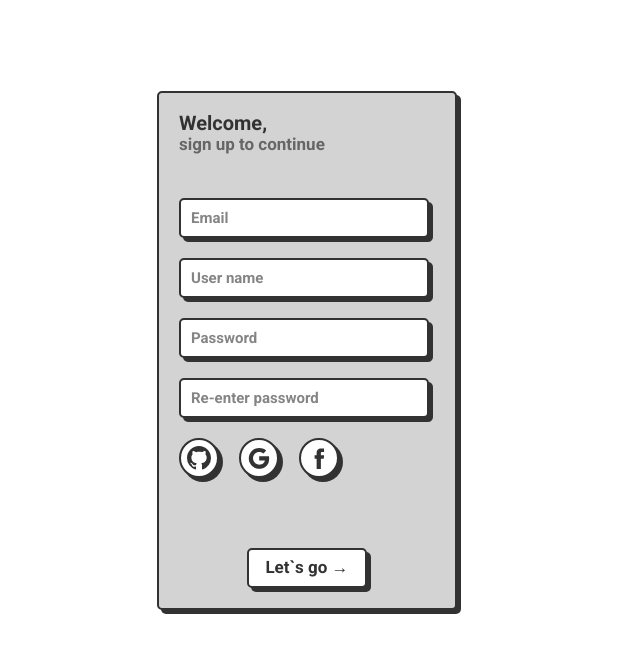
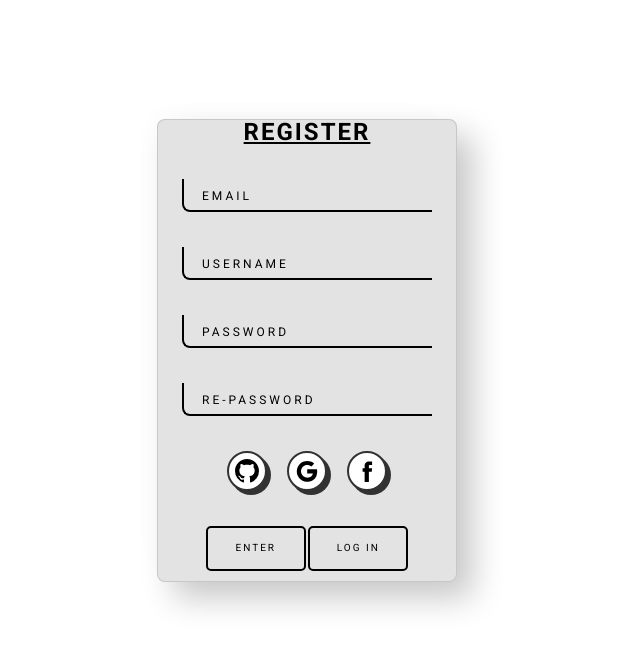
Before and after one commit to chihuong28502/DemoTest, a plain HTML site: page register.html in a window 1280 px wide. Shown: the whole page, without its empty margins (333-973 px from the left). Drawn offline with nearby package versions, Linux system fonts and the light colour scheme.

Commit message:
edit form

```diff
--- a/access/css/csslogin/library.css
+++ b/access/css/csslogin/library.css
@@ -164,3 +164,53 @@
     transition: all 0.2s linear;
     transition-delay: 0.15s;
 }
+
+
+/* icon */
+.login-with {
+    display: flex;
+    gap: 20px;
+}
+
+.button-log {
+cursor: pointer;
+width: 40px;
+height: 40px;
+border-radius: 100%;
+border: 2px solid #323232;
+background-color: #fff;
+box-shadow: 4px 4px #323232;
+color: #323232;
+font-size: 25px;
+display: flex;
+justify-content: center;
+align-items: center;
+}
+
+.icon {
+    width: 24px;
+    height: 24px;
+    fill: var(--main-color);
+}
+
+.button-log:active, .button-confirm:active {
+    box-shadow: 0px 0px #323232;
+    transform: translate(3px, 3px);
+}
+
+.button-confirm {
+    margin: 50px auto 0 auto;
+    width: 120px;
+    height: 40px;
+    border-radius: 5px;
+    border: 2px solid #323232;
+    background-color: #fff;
+    box-shadow: 4px 4px #323232;
+    font-size: 17px;
+    font-weight: 600;
+    color: #323232;
+    cursor: pointer;
+}
+.button-log:active{
+    background-color: #828080;
+}
--- a/access/css/cssregister/library.css
+++ b/access/css/cssregister/library.css
@@ -1,91 +1,174 @@
-.form {
-    --input-focus: #2d8cf0;
-    --font-color: #323232;
-    --font-color-sub: #666;
-    --bg-color: #fff;
-    --main-color: #323232;
-    padding: 20px;
-    background: lightgrey;
-    display: -webkit-box;
-    display: -ms-flexbox;
-    display: flex;
-    -webkit-box-orient: vertical;
-    -webkit-box-direction: normal;
-    -ms-flex-direction: column;
-    flex-direction: column;
-    -webkit-box-align: start;
-    -ms-flex-align: start;
-    align-items: flex-start;
-    -webkit-box-pack: center;
-    -ms-flex-pack: center;
-    justify-content: center;
-    gap: 20px;
-    border-radius: 5px;
-    border: 2px solid var(--main-color);
-    -webkit-box-shadow: 4px 4px var(--main-color);
-    box-shadow: 4px 4px var(--main-color);
+.login {
+    color: #000;
+    text-transform: uppercase;
+    letter-spacing: 2px;
+    display: block;
+    font-weight: bold;
+    font-size: x-large;
 }
 
-.title {
-    color: var(--font-color);
-    font-weight: 900;
-    font-size: 20px;
-    margin-bottom: 25px;
+.card {
+    display: flex;
+    justify-content: center;
+    align-items: center;
+    min-height: 350px;
+    width: 300px;
+    flex-direction: column;
+    gap: 35px;
+    background: #e3e3e3;
+    box-shadow: 16px 16px 32px #c8c8c8, -16px -16px 32px #fefefe;
+    border-radius: 8px;
 }
 
-.title span {
-    color: var(--font-color-sub);
-    font-weight: 600;
-    font-size: 17px;
+.inputBox {
+    position: relative;
+    width: 250px;
 }
 
-.input {
-    width: 250px;
-    height: 40px;
-    border-radius: 5px;
-    border: 2px solid var(--main-color);
-    background-color: var(--bg-color);
-    -webkit-box-shadow: 4px 4px var(--main-color);
-    box-shadow: 4px 4px var(--main-color);
-    font-size: 15px;
-    font-weight: 600;
-    color: var(--font-color);
-    padding: 5px 10px;
+.inputBox input {
+    width: 100%;
+    padding: 10px;
     outline: none;
+    border: none;
+    color: #000;
+    font-size: 1em;
+    background: transparent;
+    border-left: 2px solid #000;
+    border-bottom: 2px solid #000;
+    transition: 0.1s;
+    border-bottom-left-radius: 8px;
 }
 
-.input::-webkit-input-placeholder {
-    color: var(--font-color-sub);
-    opacity: 0.8;
+.inputBox span {
+    margin-top: 5px;
+    position: absolute;
+    left: 0;
+    transform: translateY(-4px);
+    margin-left: 10px;
+    padding: 10px;
+    pointer-events: none;
+    font-size: 12px;
+    color: #000;
+    text-transform: uppercase;
+    transition: 0.5s;
+    letter-spacing: 3px;
+    border-radius: 8px;
 }
 
-.input::-moz-placeholder {
-    color: var(--font-color-sub);
-    opacity: 0.8;
+.inputBox input:valid~span,
+.inputBox input:focus~span {
+    transform: translateX(113px) translateY(-15px);
+    font-size: 0.8em;
+    padding: 5px 10px;
+    background: #000;
+    letter-spacing: 0.2em;
+    color: #fff;
+    border: 2px;
 }
 
-.input:-ms-input-placeholder {
-    color: var(--font-color-sub);
-    opacity: 0.8;
+.inputBox input:valid,
+.inputBox input:focus {
+    border: 2px solid #000;
+    border-radius: 8px;
 }
 
-.input::-ms-input-placeholder {
-    color: var(--font-color-sub);
-    opacity: 0.8;
+.enter {
+    height: 45px;
+    width: 100px;
+    border-radius: 5px;
+    border: 2px solid #000;
+    cursor: pointer;
+    background-color: transparent;
+    transition: 0.5s;
+    text-transform: uppercase;
+    font-size: 10px;
+    letter-spacing: 2px;
+    margin-bottom: 1em;
 }
 
-.input::placeholder {
-    color: var(--font-color-sub);
-    opacity: 0.8;
+.enter:hover {
+    background-color: rgb(0, 0, 0);
+    color: white;
 }
 
-.input:focus {
-    border: 2px solid var(--input-focus);
+
+/*  */
+
+.check {
+    cursor: pointer;
+    position: relative;
+    margin: auto;
+    width: 18px;
+    height: 18px;
+    -webkit-tap-highlight-color: transparent;
+    transform: translate3d(0, 0, 0);
 }
 
+
+/*
+
+.check:before {
+    content: "";
+    position: absolute;
+    top: -15px;
+    left: -15px;
+    width: 48px;
+    height: 48px;
+    border-radius: 50%;
+    background: rgba(34, 50, 84, 0.03);
+    opacity: 0;
+    transition: opacity 0.2s ease;
+} */
+
+.check svg {
+    position: relative;
+    z-index: 1;
+    fill: none;
+    stroke-linecap: round;
+    stroke-linejoin: round;
+    stroke: #c8ccd4;
+    stroke-width: 1.5;
+    transform: translate3d(0, 0, 0);
+    transition: all 0.2s ease;
+}
+
+.check svg path {
+    stroke-dasharray: 60;
+    stroke-dashoffset: 0;
+}
+
+.check svg polyline {
+    stroke-dasharray: 22;
+    stroke-dashoffset: 66;
+}
+
+.check:hover:before {
+    opacity: 1;
+}
+
+.check:hover svg {
+    stroke: #4285f4;
+}
+
+#cbx:checked+.check svg {
+    stroke: #4285f4;
+}
+
+#cbx:checked+.check svg path {
+    stroke-dashoffset: 60;
+    transition: all 0.3s linear;
+}
+
+#cbx:checked+.check svg polyline {
+    stroke-dashoffset: 42;
+    transition: all 0.2s linear;
+    transition-delay: 0.15s;
+}
+
+
+
+/* icon */
 .login-with {
-    display: -webkit-box;
-    display: -ms-flexbox;
         display: flex;
         gap: 20px;
     }
@@ -95,20 +178,13 @@
     width: 40px;
     height: 40px;
     border-radius: 100%;
-    border: 2px solid var(--main-color);
-    background-color: var(--bg-color);
-    -webkit-box-shadow: 4px 4px var(--main-color);
-    box-shadow: 4px 4px var(--main-color);
-    color: var(--font-color);
+    border: 2px solid #323232;
+    background-color: #fff;
+    box-shadow: 4px 4px #323232;
+    color: #323232;
     font-size: 25px;
-    display: -webkit-box;
-    display: -ms-flexbox;
     display: flex;
-    -webkit-box-pack: center;
-    -ms-flex-pack: center;
     justify-content: center;
-    -webkit-box-align: center;
-    -ms-flex-align: center;
     align-items: center;
     }
 
@@ -118,12 +194,8 @@
         fill: var(--main-color);
     }
 
-.button-log:active,
-.button-confirm:active {
-    -webkit-box-shadow: 0px 0px var(--main-color);
-    box-shadow: 0px 0px var(--main-color);
-    -webkit-transform: translate(3px, 3px);
-    -ms-transform: translate(3px, 3px);
+.button-log:active, .button-confirm:active {
+        box-shadow: 0px 0px #323232;
         transform: translate(3px, 3px);
     }
 
@@ -132,12 +204,14 @@
         width: 120px;
         height: 40px;
         border-radius: 5px;
-    border: 2px solid var(--main-color);
-    background-color: var(--bg-color);
-    -webkit-box-shadow: 4px 4px var(--main-color);
-    box-shadow: 4px 4px var(--main-color);
+        border: 2px solid #323232;
+        background-color: #fff;
+        box-shadow: 4px 4px #323232;
         font-size: 17px;
         font-weight: 600;
-    color: var(--font-color);
+        color: #323232;
         cursor: pointer;
     }
+    .button-log:active{
+        background-color: #828080;
+    }
--- a/access/css/cssregister/main.css
+++ b/access/css/cssregister/main.css
@@ -1,16 +1,36 @@
-form {
-    width: 300px;
-    min-height: 350px;
-    margin: auto;
-}
-
 .container {
     display: flex;
     justify-content: center;
-    height: 700px;
+    margin: auto;
+    align-items: center;
 }
 
-.button-log:active,
-.button-confirm:active {
-    background-color: #d3d3d3;
+.big-container {
+    height: 700px;
+    display: flex;
 }
+
+.inputCheck {
+    display: flex;
+    align-items: center;
+    justify-content: flex-start;
+    width: 250px;
+}
+
+.inputCheck span {
+    font-size: 12px;
+    letter-spacing: 1px;
+}
+
+.container2 span {
+    font-size: 12px;
+    padding-left: 4px;
+    letter-spacing: 1px;
+}
+
+.container2 {
+    width: 250px;
+    display: flex;
+    align-items: center;
+    justify-content: start;
+}
--- a/register.html
+++ b/register.html
@@ -14,42 +14,60 @@
     <link rel="preconnect" href="https://fonts.googleapis.com">
     <link rel="preconnect" href="https://fonts.gstatic.com" crossorigin>
     <link href="https://fonts.googleapis.com/css2?family=Roboto:wght@300;400;500;700&display=swap" rel="stylesheet">
-    <title>cssregister</title>
+    <title>Register</title>
 </head>
 
 <body>
-    <div class="container">
-        <form class="form">
-            <div class="title">Welcome,<br><span>sign up to continue</span></div>
-            <input type="email" placeholder="Email" name="email" class="input">
-            <input type="email" placeholder="User name" name="usernName" class="input">
-            <input type="password" placeholder="Password" name="password" class="input">
-            <input type="password" placeholder="Re-enter password" name="password" class="input">
-            <div class="login-with">
-                <div class="button-log">
-                    <svg height="48" aria-hidden="true" viewBox="0 0 16 16" version="1.1" width="48" data-view-component="true" class=" icon octicon octicon-mark-github">
-                        <path d="M8 0c4.42 0 8 3.58 8 8a8.013 8.013 0 0 1-5.45 7.59c-.4.08-.55-.17-.55-.38 0-.27.01-1.13.01-2.2 0-.75-.25-1.23-.54-1.48 1.78-.2 3.65-.88 3.65-3.95 0-.88-.31-1.59-.82-2.15.08-.2.36-1.02-.08-2.12 0 0-.67-.22-2.2.82-.64-.18-1.32-.27-2-.27-.68 0-1.36.09-2 .27-1.53-1.03-2.2-.82-2.2-.82-.44 1.1-.16 1.92-.08 2.12-.51.56-.82 1.28-.82 2.15 0 3.06 1.86 3.75 3.64 3.95-.23.2-.44.55-.51 1.07-.46.21-1.61.55-2.33-.66-.15-.24-.6-.83-1.23-.82-.67.01-.27.38.01.53.34.19.73.9.82 1.13.16.45.68 1.31 2.69.94 0 .67.01 1.3.01 1.49 0 .21-.15.45-.55.38A7.995 7.995 0 0 1 0 8c0-4.42 3.58-8 8-8Z"></path>
-                    </svg>
+    <div class="big-container">
+        <div class="container">
+            <div class="card">
+                <a class="login">Register</a>
+                <div class="inputBox">
+                    <input type="text" required="required">
+                    <span class="user">Email</span>
                 </div>
-                <div class="button-log">
-                    <svg class="icon" height="56.6934px" id="Layer_1" style="enable-background:new 0 0 56.6934 56.6934;" version="1.1" viewBox="0 0 56.6934 56.6934" width="56.6934px" xml:space="preserve" xmlns="http://www.w3.org/2000/svg" xmlns:xlink="http://www.w3.org/1999/xlink"><path d="M51.981,24.4812c-7.7173-0.0038-15.4346-0.0019-23.1518-0.001c0.001,3.2009-0.0038,6.4018,0.0019,9.6017  c4.4693-0.001,8.9386-0.0019,13.407,0c-0.5179,3.0673-2.3408,5.8723-4.9258,7.5991c-1.625,1.0926-3.492,1.8018-5.4168,2.139  c-1.9372,0.3306-3.9389,0.3729-5.8713-0.0183c-1.9651-0.3921-3.8409-1.2108-5.4773-2.3649  c-2.6166-1.8383-4.6135-4.5279-5.6388-7.5549c-1.0484-3.0788-1.0561-6.5046,0.0048-9.5805  c0.7361-2.1679,1.9613-4.1705,3.5708-5.8002c1.9853-2.0324,4.5664-3.4853,7.3473-4.0811c2.3812-0.5083,4.8921-0.4113,7.2234,0.294  c1.9815,0.6016,3.8082,1.6874,5.3044,3.1163c1.5125-1.5039,3.0173-3.0164,4.527-4.5231c0.7918-0.811,1.624-1.5865,2.3908-2.4196  c-2.2928-2.1218-4.9805-3.8274-7.9172-4.9056C32.0723,4.0363,26.1097,3.995,20.7871,5.8372  C14.7889,7.8907,9.6815,12.3763,6.8497,18.0459c-0.9859,1.9536-1.7057,4.0388-2.1381,6.1836  C3.6238,29.5732,4.382,35.2707,6.8468,40.1378c1.6019,3.1768,3.8985,6.001,6.6843,8.215c2.6282,2.0958,5.6916,3.6439,8.9396,4.5078  c4.0984,1.0993,8.461,1.0743,12.5864,0.1355c3.7284-0.8581,7.256-2.6397,10.0725-5.24c2.977-2.7358,5.1006-6.3403,6.2249-10.2138  C52.5807,33.3171,52.7498,28.8064,51.981,24.4812z"></path></svg>
+                <div class="inputBox">
+                    <input type="password" required="required">
+                    <span>Username</span>
                 </div>
-                <div class="button-log">
-                    <svg xmlns:xlink="http://www.w3.org/1999/xlink" xmlns="http://www.w3.org/2000/svg" xml:space="preserve" width="56.693px" viewBox="0 0 56.693 56.693" version="1.1" id="Layer_1" height="56.693px" class="icon"><path d="M40.43,21.739h-7.645v-5.014c0-1.883,1.248-2.322,2.127-2.322c0.877,0,5.395,0,5.395,0V6.125l-7.43-0.029  c-8.248,0-10.125,6.174-10.125,10.125v5.518h-4.77v8.53h4.77c0,10.947,0,24.137,0,24.137h10.033c0,0,0-13.32,0-24.137h6.77  L40.43,21.739z"></path></svg>
+                <div class="inputBox">
+                    <input type="password" required="required">
+                    <span>Password</span>
+                </div>
+                <div class="inputBox">
+                    <input type="password" required="required">
+                    <span>Re-Password</span>
+                </div>
+                <div class="login-with">
+                    <a href="#"><div class="button-log">
+                        <svg height="32" aria-hidden="true" viewBox="0 0 16 16" version="1.1" width="32" data-view-component="true" class="icon octicon octicon-mark-github v-align-middle color-fg-default">
+                            <path d="M8 0c4.42 0 8 3.58 8 8a8.013 8.013 0 0 1-5.45 7.59c-.4.08-.55-.17-.55-.38 0-.27.01-1.13.01-2.2 0-.75-.25-1.23-.54-1.48 1.78-.2 3.65-.88 3.65-3.95 0-.88-.31-1.59-.82-2.15.08-.2.36-1.02-.08-2.12 0 0-.67-.22-2.2.82-.64-.18-1.32-.27-2-.27-.68 0-1.36.09-2 .27-1.53-1.03-2.2-.82-2.2-.82-.44 1.1-.16 1.92-.08 2.12-.51.56-.82 1.28-.82 2.15 0 3.06 1.86 3.75 3.64 3.95-.23.2-.44.55-.51 1.07-.46.21-1.61.55-2.33-.66-.15-.24-.6-.83-1.23-.82-.67.01-.27.38.01.53.34.19.73.9.82 1.13.16.45.68 1.31 2.69.94 0 .67.01 1.3.01 1.49 0 .21-.15.45-.55.38A7.995 7.995 0 0 1 0 8c0-4.42 3.58-8 8-8Z"></path>
+                        </svg>
+                    </div></a>
+                    <a href="#"><div class="button-log">
+                        <svg class="icon" height="56.6934px" id="Layer_1" style="enable-background:new 0 0 56.6934 56.6934;" version="1.1" viewBox="0 0 56.6934 56.6934" width="56.6934px" xml:space="preserve" xmlns="http://www.w3.org/2000/svg" xmlns:xlink="http://www.w3.org/1999/xlink"><path d="M51.981,24.4812c-7.7173-0.0038-15.4346-0.0019-23.1518-0.001c0.001,3.2009-0.0038,6.4018,0.0019,9.6017  c4.4693-0.001,8.9386-0.0019,13.407,0c-0.5179,3.0673-2.3408,5.8723-4.9258,7.5991c-1.625,1.0926-3.492,1.8018-5.4168,2.139  c-1.9372,0.3306-3.9389,0.3729-5.8713-0.0183c-1.9651-0.3921-3.8409-1.2108-5.4773-2.3649  c-2.6166-1.8383-4.6135-4.5279-5.6388-7.5549c-1.0484-3.0788-1.0561-6.5046,0.0048-9.5805  c0.7361-2.1679,1.9613-4.1705,3.5708-5.8002c1.9853-2.0324,4.5664-3.4853,7.3473-4.0811c2.3812-0.5083,4.8921-0.4113,7.2234,0.294  c1.9815,0.6016,3.8082,1.6874,5.3044,3.1163c1.5125-1.5039,3.0173-3.0164,4.527-4.5231c0.7918-0.811,1.624-1.5865,2.3908-2.4196  c-2.2928-2.1218-4.9805-3.8274-7.9172-4.9056C32.0723,4.0363,26.1097,3.995,20.7871,5.8372  C14.7889,7.8907,9.6815,12.3763,6.8497,18.0459c-0.9859,1.9536-1.7057,4.0388-2.1381,6.1836  C3.6238,29.5732,4.382,35.2707,6.8468,40.1378c1.6019,3.1768,3.8985,6.001,6.6843,8.215c2.6282,2.0958,5.6916,3.6439,8.9396,4.5078  c4.0984,1.0993,8.461,1.0743,12.5864,0.1355c3.7284-0.8581,7.256-2.6397,10.0725-5.24c2.977-2.7358,5.1006-6.3403,6.2249-10.2138  C52.5807,33.3171,52.7498,28.8064,51.981,24.4812z"></path></svg>
+                    </div></a>
+                    <a href="#"><div class="button-log">
+                        <svg xmlns:xlink="http://www.w3.org/1999/xlink" xmlns="http://www.w3.org/2000/svg" xml:space="preserve" width="56.693px" viewBox="0 0 56.693 56.693" version="1.1" id="Layer_1" height="56.693px" class="icon"><path d="M40.43,21.739h-7.645v-5.014c0-1.883,1.248-2.322,2.127-2.322c0.877,0,5.395,0,5.395,0V6.125l-7.43-0.029  c-8.248,0-10.125,6.174-10.125,10.125v5.518h-4.77v8.53h4.77c0,10.947,0,24.137,0,24.137h10.033c0,0,0-13.32,0-24.137h6.77  L40.43,21.739z"></path></svg>
+                    </div></a>
+                </div>
+                <div class="">
+                    <button type="" id="liveToastBtn" class="enter ">Enter</button>
+                    <a href="index.html"><button type="" id="liveToastBtn" class="enter ">Log in</button></a>
                 </div>
             </div>
-            <button type="button" class="button-confirm" id="liveToastBtn">Let`s go →</button>
-        </form>
+        </div>
     </div>
+
     <div class="toast-container position-fixed top-0 end-0 p-3 ">
         <div id="liveToast" class=" toast " role="alert" aria-live="assertive" aria-atomic="true">
             <div class="toast-header ">
-                <strong class="me-auto">Sign up</strong>
+                <strong class="me-auto">Sign in</strong>
                 <small>just now</small>
                 <button type="button" class="btn-close" data-bs-dismiss="toast" aria-label="Close"></button>
             </div>
             <div class="toast-body ">
-                Sign up success!!
+                Sign in success!!
             </div>
         </div>
     </div>
```
Also changed, not shown: index.html (+13 -7 lines). Lines whose indentation alone changed are shown as unchanged.
